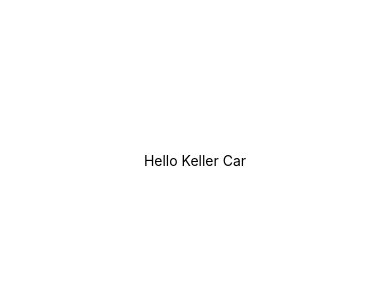
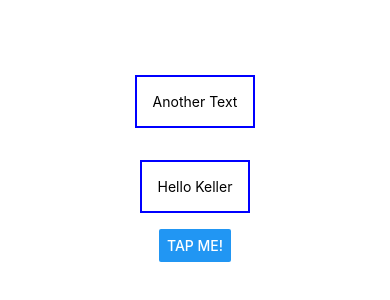
Before and after one commit to nickassembly/ReactNative, a React Native app in the folder RNCourse/: screen / in a window 390 px wide. Shown: the part 262-562 px from the top of the page. Built offline with nearby package versions, Linux system fonts and the light colour scheme.

Commit message:
Added basic styles

```diff
--- a/RNCourse/App.js
+++ b/RNCourse/App.js
@@ -1,11 +1,17 @@
-import { StatusBar } from 'expo-status-bar';
-import { StyleSheet, Text, View } from 'react-native';
+
+import { StyleSheet, Text, View, Button } from 'react-native';
 
 export default function App() {
   return (
     <View style={styles.container}>
-      <Text>Hello Keller Car</Text>
-      <StatusBar style="auto" />
+      <View>
+        <Text style={styles.dummyText}>Another Text</Text>
+      </View>
+      <Text
+      style={styles.dummyText}
+      >Hello Keller
+      </Text>
+      <Button title='Tap Me!' />
     </View>
   );
 }
@@ -17,4 +23,10 @@
     alignItems: 'center',
     justifyContent: 'center',
   },
+  dummyText: {
+    margin: 16,
+    padding: 16,
+    borderWidth: 2,
+    borderColor: 'blue'
+  }
 });
```
